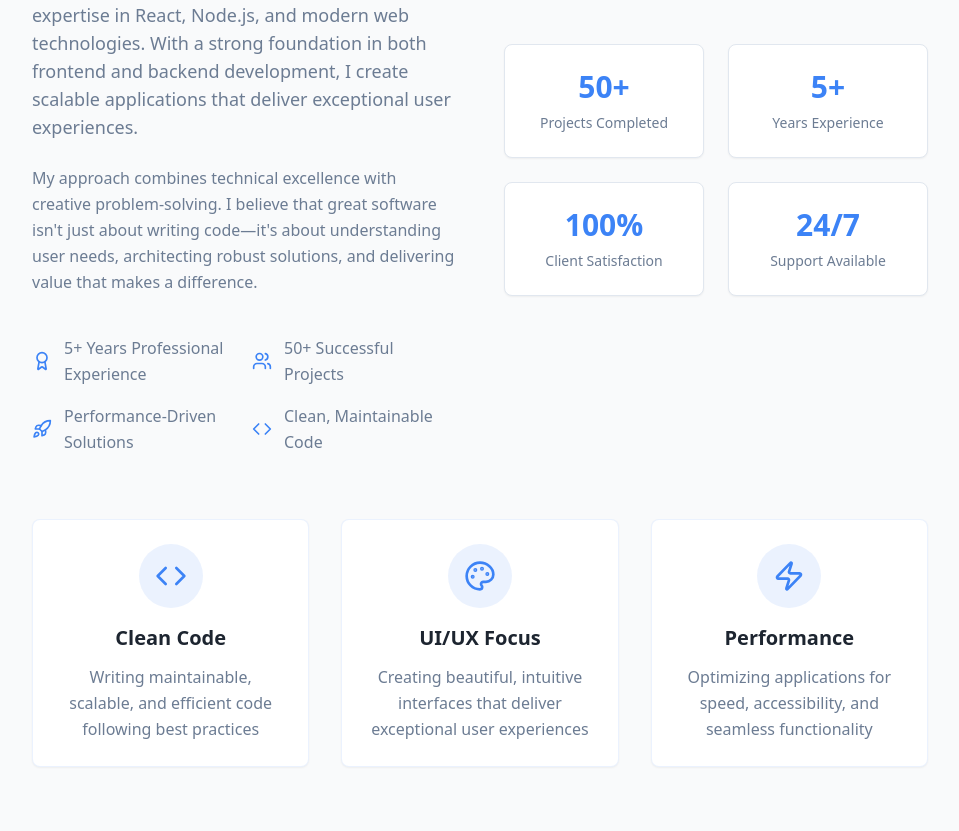
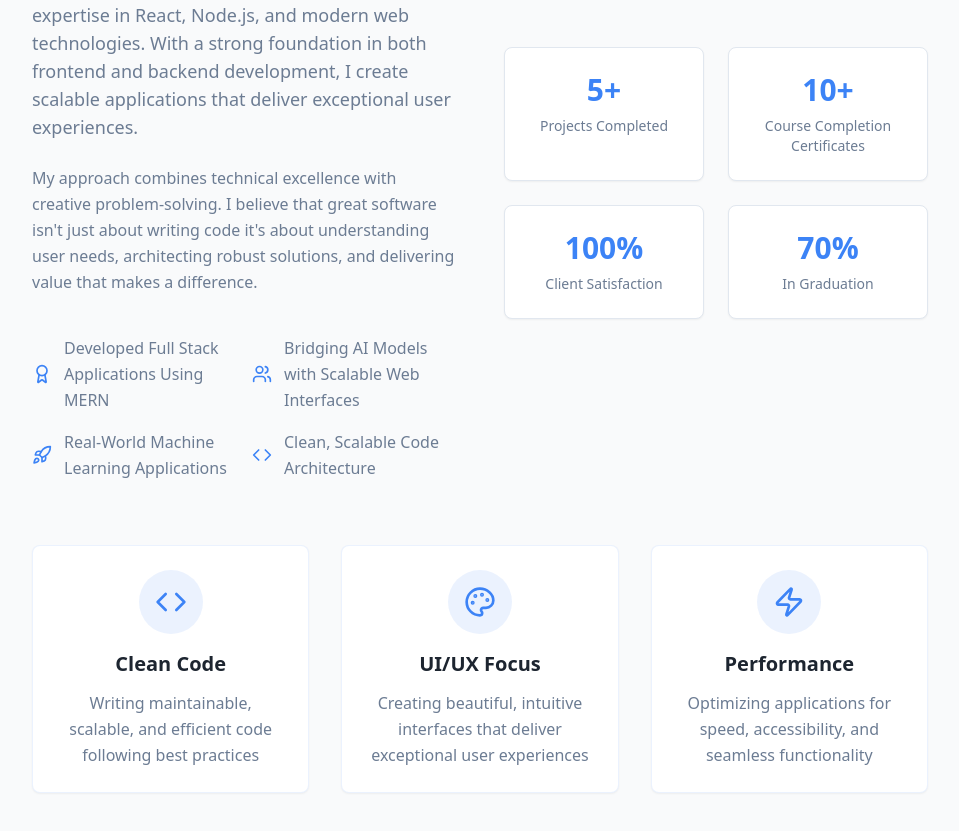
Before and after one commit to GALIDEVARA05/My_Portfoilio, a React (Vite) app in the folder frontend/: page / in a window 1280 px wide. Shown: the part 1127-1958 px from the top of the page, without its empty margins (160-1119 px from the left). Built offline with nearby package versions, Linux system fonts and the light colour scheme.

Commit message:
latest updates

```diff
--- a/frontend/src/components/About.tsx
+++ b/frontend/src/components/About.tsx
@@ -47,25 +47,25 @@ const About = () => {
                 </p>
                 <p>
                   My approach combines technical excellence with creative problem-solving. I believe that great
-                  software isn't just about writing code—it's about understanding user needs, architecting
+                  software isn't just about writing code it's about understanding user needs, architecting
                   robust solutions, and delivering value that makes a difference.
                 </p>
                 <div className="grid grid-cols-1 md:grid-cols-2 gap-4 pt-4">
                   <div className="flex items-center space-x-3">
                     <Award className="h-5 w-5 text-primary flex-shrink-0" />
-                    <span>5+ Years Professional Experience</span>
+                    <span>Developed Full Stack Applications Using MERN</span>
                   </div>
                   <div className="flex items-center space-x-3">
                     <Users className="h-5 w-5 text-primary flex-shrink-0" />
-                    <span>50+ Successful Projects</span>
+                    <span>Bridging AI Models with Scalable Web Interfaces</span>
                   </div>
                   <div className="flex items-center space-x-3">
                     <Rocket className="h-5 w-5 text-primary flex-shrink-0" />
-                    <span>Performance-Driven Solutions</span>
+                    <span>Real-World Machine Learning Applications</span>
                   </div>
                   <div className="flex items-center space-x-3">
                     <Code className="h-5 w-5 text-primary flex-shrink-0" />
-                    <span>Clean, Maintainable Code</span>
+                    <span>Clean, Scalable Code Architecture</span>
                   </div>
                 </div>
               </div>
@@ -74,10 +74,10 @@ const About = () => {
             {/* Stats */}
             <div className="grid grid-cols-2 gap-6 animate-fade-in">
               {[
-                { number: "50+", label: "Projects Completed" },
-                { number: "5+", label: "Years Experience" },
+                { number: "5+", label: "Projects Completed" },
+                { number: "10+", label: "Course Completion Certificates" },
                 { number: "100%", label: "Client Satisfaction" },
-                { number: "24/7", label: "Support Available" }
+                { number: "70%", label: "In Graduation" }
               ].map((stat, index) => (
                 <Card key={index} className="text-center p-6 hover:shadow-hover transition-shadow duration-300">
                   <CardContent className="p-0">
```
